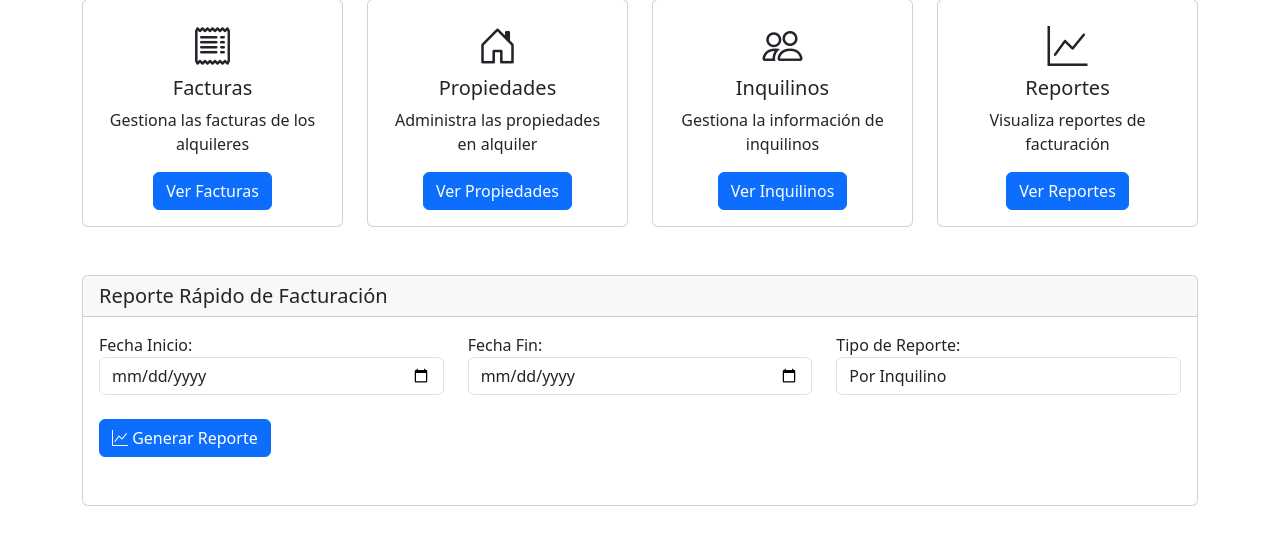
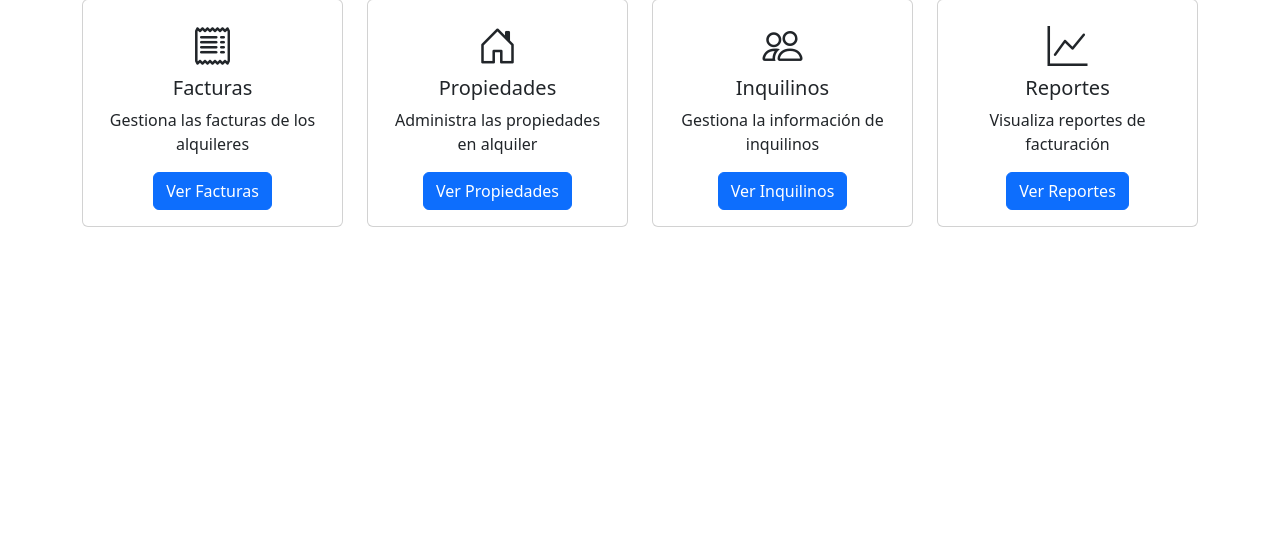
Before and after one commit to jmhanun/Alquileres, a Flask app: page / in a window 1280 px wide. Shown: the part 161-706 px from the top of the page. Run offline with Flask 3, Linux system fonts and the light colour scheme.

Commit message:
refactor: Simplificar interfaz de página principal
- Eliminado widget de reporte rápido de facturación
- Centralizada la funcionalidad de reportes en su sección dedicada
- Actualizado CHANGELOG.md a versión 1.2.1

```diff
--- a/templates/index.html
+++ b/templates/index.html
@@ -52,160 +52,4 @@
         </div>
     </div>
 </div>
-
-<div class="row">
-    <div class="col-12">
-        <div class="card">
-            <div class="card-header">
-                <h5 class="mb-0">Reporte Rápido de Facturación</h5>
-            </div>
-            <div class="card-body">
-                <div class="row mb-4">
-                    <div class="col-md-4">
-                        <div class="form-group">
-                            <label for="fecha_inicio">Fecha Inicio:</label>
-                            <input type="date" class="form-control" id="fecha_inicio" required>
-                        </div>
-                    </div>
-                    <div class="col-md-4">
-                        <div class="form-group">
-                            <label for="fecha_fin">Fecha Fin:</label>
-                            <input type="date" class="form-control" id="fecha_fin" required>
-                        </div>
-                    </div>
-                    <div class="col-md-4">
-                        <div class="form-group">
-                            <label for="tipo_reporte">Tipo de Reporte:</label>
-                            <select class="form-control" id="tipo_reporte" required>
-                                <option value="inquilino">Por Inquilino</option>
-                                <option value="propiedad">Por Propiedad</option>
-                            </select>
-                        </div>
-                    </div>
-                </div>
-
-                <div class="row mb-3">
-                    <div class="col-12">
-                        <button class="btn btn-primary" onclick="generarReporte()">
-                            <i class="bi bi-graph-up"></i> Generar Reporte
-                        </button>
-                    </div>
-                </div>
-
-                <div class="row">
-                    <div class="col-12">
-                        <div class="table-responsive">
-                            <table class="table table-striped" id="tabla-reporte">
-                                <thead>
-                                    <tr id="encabezados-reporte">
-                                        <!-- Los encabezados se generarán dinámicamente -->
-                                    </tr>
-                                </thead>
-                                <tbody id="datos-reporte">
-                                    <!-- Los datos se generarán dinámicamente -->
-                                </tbody>
-                            </table>
-                        </div>
-                    </div>
-                </div>
-            </div>
-        </div>
-    </div>
-</div>
-
-<script>
-async function generarReporte() {
-    const fecha_inicio = document.getElementById('fecha_inicio').value;
-    const fecha_fin = document.getElementById('fecha_fin').value;
-    const tipo_reporte = document.getElementById('tipo_reporte').value;
-
-    if (!fecha_inicio || !fecha_fin) {
-        alert('Por favor, seleccione las fechas del reporte');
-        return;
-    }
-
-    try {
-        const response = await fetch('/api/reporte-facturacion', {
-            method: 'POST',
-            headers: {
-                'Content-Type': 'application/json',
-            },
-            body: JSON.stringify({
-                fecha_inicio,
-                fecha_fin,
-                tipo: tipo_reporte
-            })
-        });
-
-        const datos = await response.json();
-        mostrarReporte(datos, tipo_reporte);
-    } catch (error) {
-        console.error('Error:', error);
-        alert('Error al generar el reporte');
-    }
-}
-
-function mostrarReporte(datos, tipo) {
-    const encabezados = document.getElementById('encabezados-reporte');
-    const tbody = document.getElementById('datos-reporte');
-
-    // Definir encabezados según el tipo de reporte
-    const columnas = tipo === 'inquilino'
-        ? [
-            { key: 'nombre', label: 'Inquilino' },
-            { key: 'cantidad_facturas', label: 'Cantidad Facturas' },
-            { key: 'total_facturado', label: 'Total Facturado' },
-            { key: 'total_pagado', label: 'Total Pagado' },
-            { key: 'total_pendiente', label: 'Total Pendiente' }
-        ]
-        : [
-            { key: 'direccion', label: 'Dirección' },
-            { key: 'tipo', label: 'Tipo' },
-            { key: 'cantidad_facturas', label: 'Cantidad Facturas' },
-            { key: 'total_facturado', label: 'Total Facturado' },
-            { key: 'total_pagado', label: 'Total Pagado' },
-            { key: 'total_pendiente', label: 'Total Pendiente' }
-        ];
-
-    // Generar encabezados
-    encabezados.innerHTML = columnas.map(col =>
-        `<th>${col.label}</th>`
-    ).join('');
-
-    // Generar filas de datos
-    tbody.innerHTML = datos.map(item => `
-        <tr>
-            ${columnas.map(col => {
-                const valor = item[col.key];
-                return col.key.includes('total')
-                    ? `<td>$${valor.toFixed(2)}</td>`
-                    : `<td>${valor}</td>`;
-            }).join('')}
-        </tr>
-    `).join('');
-
-    // Agregar fila de totales
-    const totales = datos.reduce((acc, item) => ({
-        cantidad_facturas: acc.cantidad_facturas + item.cantidad_facturas,
-        total_facturado: acc.total_facturado + item.total_facturado,
-        total_pagado: acc.total_pagado + item.total_pagado,
-        total_pendiente: acc.total_pendiente + item.total_pendiente
-    }), {
-        cantidad_facturas: 0,
-        total_facturado: 0,
-        total_pagado: 0,
-        total_pendiente: 0
-    });
-
-    tbody.innerHTML += `
-        <tr class="table-info fw-bold">
-            <td colspan="${tipo === 'inquilino' ? 1 : 2}">TOTALES</td>
-            <td>${totales.cantidad_facturas}</td>
-            <td>$${totales.total_facturado.toFixed(2)}</td>
-            <td>$${totales.total_pagado.toFixed(2)}</td>
-            <td>$${totales.total_pendiente.toFixed(2)}</td>
-        </tr>
-    `;
-}
-</script>
 {% endblock %}
```
Also changed, not shown: CHANGELOG.md.
